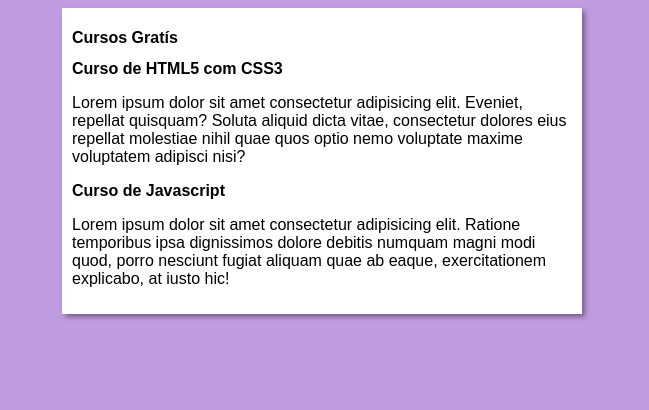
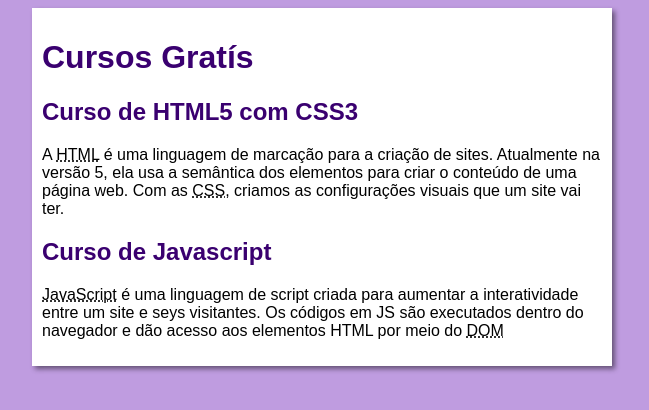
Before and after one commit to ArrudaaJunior/projeto-site, a plain HTML site: page index.html in a window 1280 px wide. Shown: the whole page, without its empty margins (318-967 px from the left). Drawn offline with Linux system fonts and the light colour scheme.

Commit message:
Modificação no index e style
Comecei a escrever uma parte do texto no index e acrescentei linhas no style.

```diff
--- a/estilos/style.css
+++ b/estilos/style.css
@@ -11,9 +11,30 @@ body {
 
 main{
     background-color: rgb(255, 255, 255);
-    width: 500px;
+    width: 560px;
     margin:auto ;
     padding: 10px;
-    box-shadow: 3px 3px 5px rgba(0, 0, 0, 0.39);
+    box-shadow: 3px 3px 5px rgba(0, 0, 0, 0.473);
 
 }
+
+h1 {
+    font-size: 2em;
+    color:rgba(58, 0, 112)
+}
+
+h2{
+    font-size: 1.5em;
+    color: rgba(58, 0, 112)
+}
+
+a {
+    text-decoration: none;
+    font-weight: bold;
+    color: rgba(58, 0, 112)
+}
+
+a:hover {
+    text-decoration: underline;
+    color: rgb(26, 26, 255)
+}
--- a/index.html
+++ b/index.html
@@ -14,11 +14,14 @@
         </head>
         <article>
             <h2>Curso de HTML5 com CSS3</h2>
-            <p>Lorem ipsum dolor sit amet consectetur adipisicing elit. Eveniet, repellat quisquam? Soluta aliquid dicta vitae, consectetur dolores eius repellat molestiae nihil quae quos optio nemo voluptate maxime voluptatem adipisci nisi?</p>
+            <p>A <abbr title="HyperText Markup Language">HTML</abbr> é uma
+            linguagem de marcação para a criação de sites. Atualmente na versão 5,
+            ela usa a semântica dos elementos para criar o conteúdo de uma página
+            web. Com as <abbr title="Cascading Style Sheets">CSS</abbr>, criamos as configurações visuais que um site vai ter.</p>
         </article>
         <article>
             <h2>Curso de Javascript</h2>
-            <p>Lorem ipsum dolor sit amet consectetur adipisicing elit. Ratione temporibus ipsa dignissimos dolore debitis numquam magni modi quod, porro nesciunt fugiat aliquam quae ab eaque, exercitationem explicabo, at iusto hic!</p>
+            <p><abbr title="JavaScript">JavaScript</abbr> é uma linguagem de script criada para aumentar a interatividade entre um site e seys visitantes. Os códigos em JS são executados dentro do navegador e dão acesso aos elementos HTML por meio do <abbr title="Document Object Model">DOM</abbr></p>
         </article>
     </main>
 </body>
```
